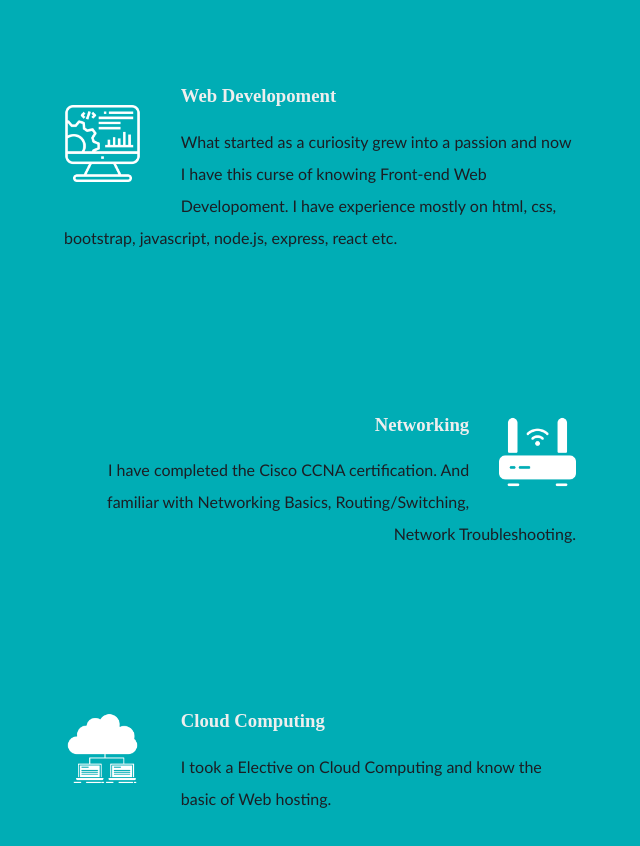
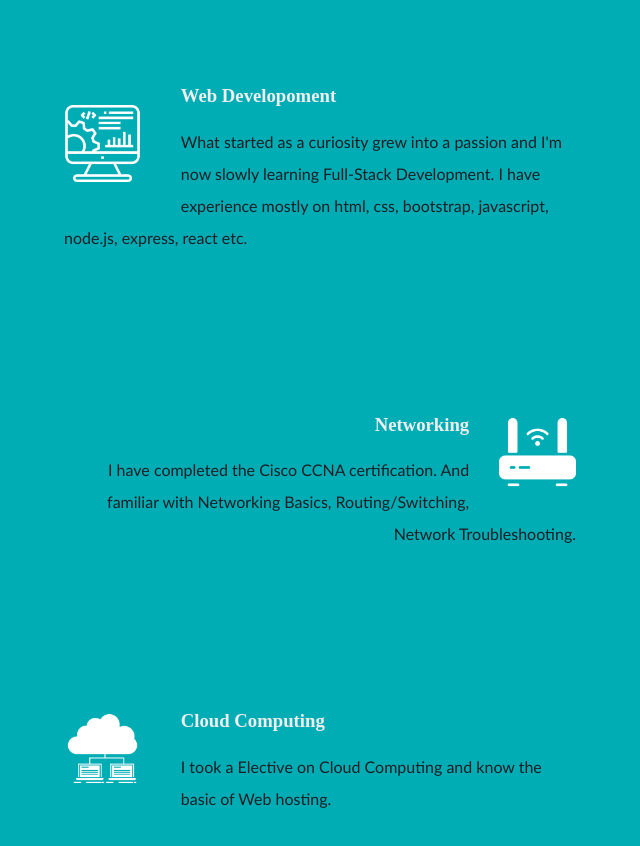
Before and after one commit to Vignesh-23/my-site, a plain HTML site: page index.html in a window 1280 px wide. Shown: the part 2000-2846 px from the top of the page, without its empty margins (320-960 px from the left). Drawn offline with Linux system fonts and the light colour scheme; a web font is replaced by a local one.

Commit message:
updated webD in index.html

```diff
--- a/index.html
+++ b/index.html
@@ -42,7 +42,7 @@
           <div class="skill-row-left">
             <img class="image-webD" src="images/webD.png" alt="image of Web D">
             <h3>Web Developoment</h3>
-            <p>What started as a curiosity grew into a passion and now I have this curse of knowing Front-end Web Developoment. I have experience mostly on html, css, bootstrap, javascript, node.js, express, react etc.</p>
+            <p>What started as a curiosity grew into a passion and I'm now slowly learning Full-Stack Development. I have experience mostly on html, css, bootstrap, javascript, node.js, express, react etc.</p>
           </div>
           <div class="skill-row-right">
             <img class="image-router" src="images/routerwhite.png" alt="image of Cloud Computing">
```
